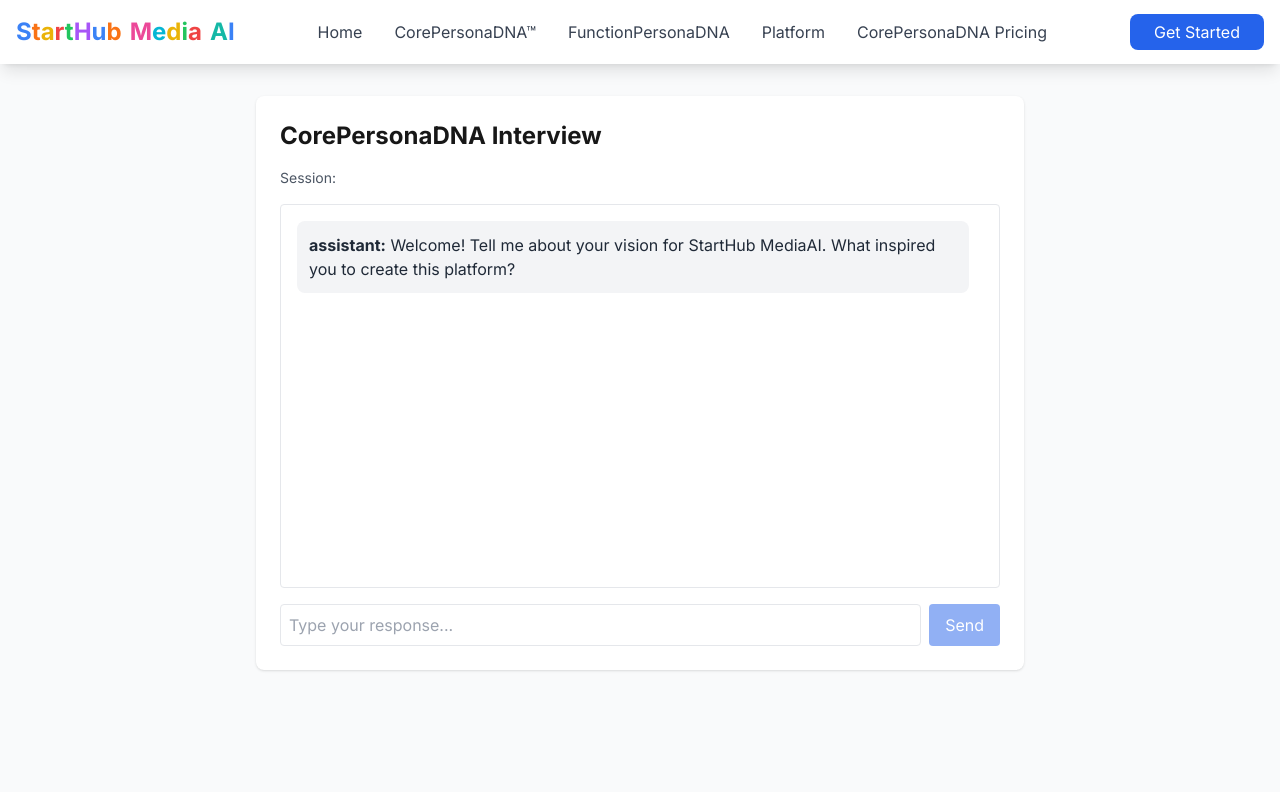
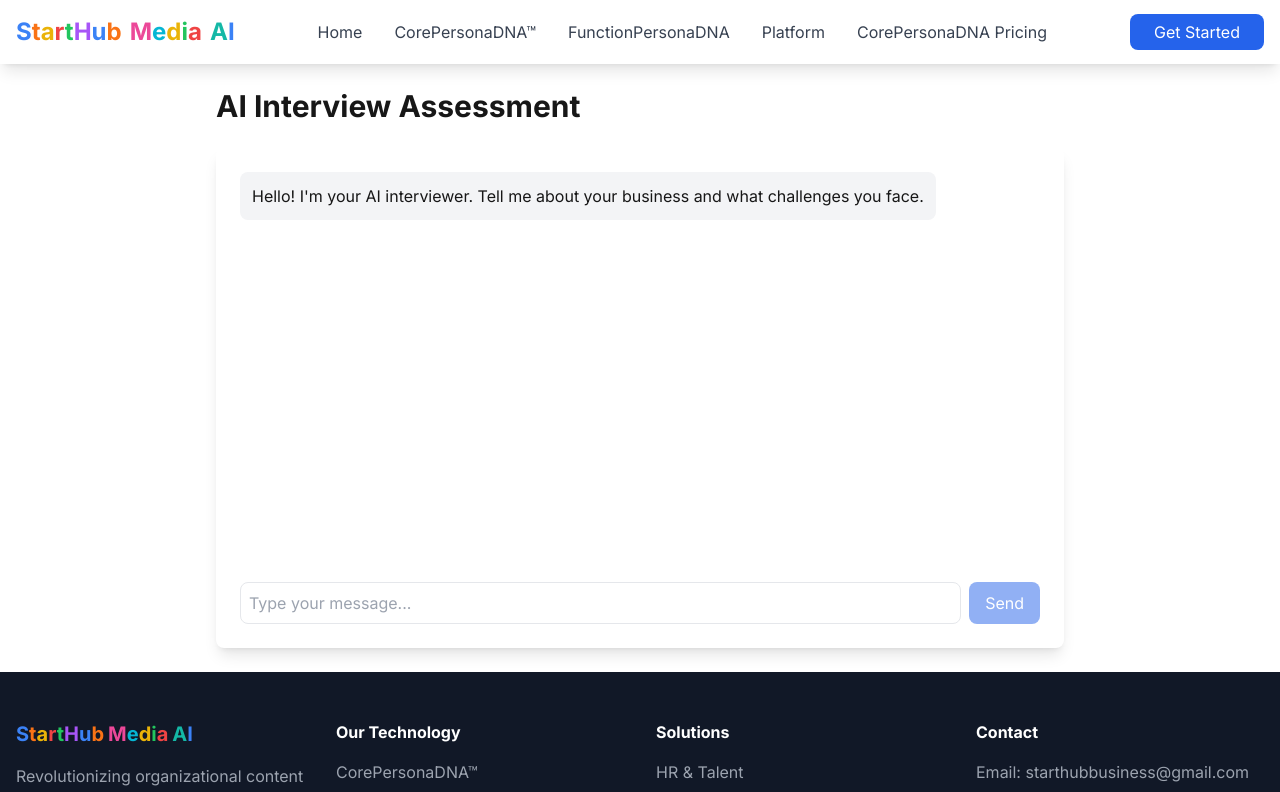
Before and after one commit to onsury/smartdna, a Next.js app: page /interview-chat in a window 1280 px wide. Shown: the top 792 px of the page. Built offline with nearby package versions, Linux system fonts and the light colour scheme.

Commit message:
Fix useSearchParams Suspense boundary error in interview-chat

```diff
--- a/app/interview-chat/page.tsx
+++ b/app/interview-chat/page.tsx
@@ -1,76 +1,60 @@
 'use client';
 
-import { useState } from 'react';
+import { useState, useEffect, Suspense } from 'react';
 import { useSearchParams } from 'next/navigation';
 
-export default function InterviewChat() {
+// Separate component that uses useSearchParams
+function InterviewChatContent() {
   const searchParams = useSearchParams();
-  const sessionId = searchParams.get('session');
-  const [messages, setMessages] = useState([
-    { role: 'assistant', content: 'Welcome! Tell me about your vision for StartHub MediaAI. What inspired you to create this platform?' }
+  const [messages, setMessages] = useState<Array<{role: string, content: string}>>([
+    { role: 'assistant', content: 'Hello! I\'m your AI interviewer. Tell me about your business and what challenges you face.' }
   ]);
   const [input, setInput] = useState('');
-  const [loading, setLoading] = useState(false);
+  const [isLoading, setIsLoading] = useState(false);
 
   const sendMessage = async () => {
-    if (!input.trim() || loading) return;
+    if (!input.trim()) return;
 
-    const userMessage = input;
+    setMessages(prev => [...prev, { role: 'user', content: input }]);
     setInput('');
-    const updatedMessages = [...messages, { role: 'user', content: userMessage }];
-    setMessages(updatedMessages);
-    setLoading(true);
+    setIsLoading(true);
 
     try {
       const response = await fetch('/api/interview/chat', {
         method: 'POST',
         headers: { 'Content-Type': 'application/json' },
         body: JSON.stringify({
-          sessionId,
-          message: userMessage,
-          messages: updatedMessages
+          message: input,
+          history: messages
         })
       });
 
       const data = await response.json();
-
-      if (data.success) {
-        setMessages([...updatedMessages, {
-          role: 'assistant',
-          content: data.response
-        }]);
-      } else {
-        console.error('Chat error:', data.error);
-      }
+      setMessages(prev => [...prev, { role: 'assistant', content: data.response }]);
     } catch (error) {
-      console.error('Error:', error);
+      console.error('Chat error:', error);
     } finally {
-      setLoading(false);
+      setIsLoading(false);
     }
   };
 
   return (
-    <div className="min-h-screen bg-gray-50 p-8">
-      <div className="max-w-3xl mx-auto bg-white rounded-lg shadow p-6">
-        <h1 className="text-2xl font-bold mb-4">CorePersonaDNA Interview</h1>
-        <p className="text-sm text-gray-600 mb-4">Session: {sessionId}</p>
+    <div className="max-w-4xl mx-auto p-6">
+      <h1 className="text-3xl font-bold mb-6">AI Interview Assessment</h1>
 
-        <div className="h-96 overflow-y-auto mb-4 p-4 border rounded">
+      <div className="bg-white rounded-lg shadow-lg p-6 h-[500px] flex flex-col">
+        <div className="flex-1 overflow-y-auto space-y-4 mb-4">
           {messages.map((msg, i) => (
             <div key={i} className={`mb-4 ${msg.role === 'user' ? 'text-right' : 'text-left'}`}>
-              <div className={`inline-block p-3 rounded-lg max-w-2xl ${
-                msg.role === 'user'
-                  ? 'bg-blue-600 text-white'
-                  : 'bg-gray-100 text-gray-800'
+              <div className={`inline-block p-3 rounded-lg ${
+                msg.role === 'user' ? 'bg-blue-100' : 'bg-gray-100'
               }`}>
-                <strong>{msg.role}:</strong> {msg.content}
+                {msg.content}
               </div>
             </div>
           ))}
-          {loading && (
-            <div className="text-center text-gray-500">
-              <div>Claude is thinking...</div>
-            </div>
+          {isLoading && (
+            <div className="text-gray-500">AI is thinking...</div>
           )}
         </div>
 
@@ -80,19 +64,32 @@
             value={input}
             onChange={(e) => setInput(e.target.value)}
             onKeyPress={(e) => e.key === 'Enter' && sendMessage()}
-            className="flex-1 p-2 border rounded"
-            placeholder="Type your response..."
-            disabled={loading}
+            placeholder="Type your message..."
+            className="flex-1 p-2 border rounded-lg"
+            disabled={isLoading}
           />
           <button
             onClick={sendMessage}
-            disabled={loading || !input.trim()}
-            className="px-4 py-2 bg-blue-600 text-white rounded hover:bg-blue-700 disabled:opacity-50"
+            disabled={isLoading || !input.trim()}
+            className="px-4 py-2 bg-blue-600 text-white rounded-lg disabled:opacity-50"
           >
-            {loading ? 'Sending...' : 'Send'}
+            Send
           </button>
         </div>
       </div>
     </div>
   );
 }
+
+// Main component with Suspense wrapper
+export default function InterviewChat() {
+  return (
+    <Suspense fallback={
+      <div className="max-w-4xl mx-auto p-6">
+        <div className="text-center">Loading interview chat...</div>
+      </div>
+    }>
+      <InterviewChatContent />
+    </Suspense>
+  );
+}
```
